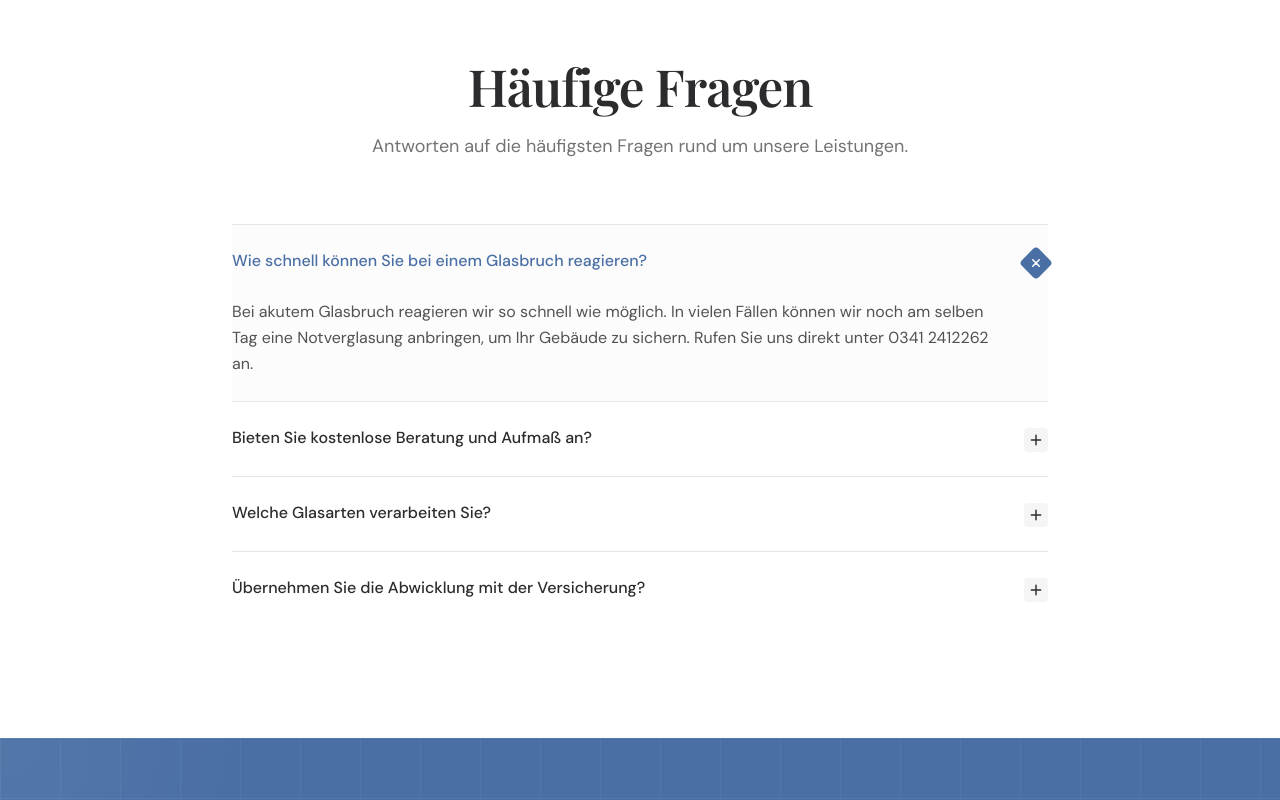
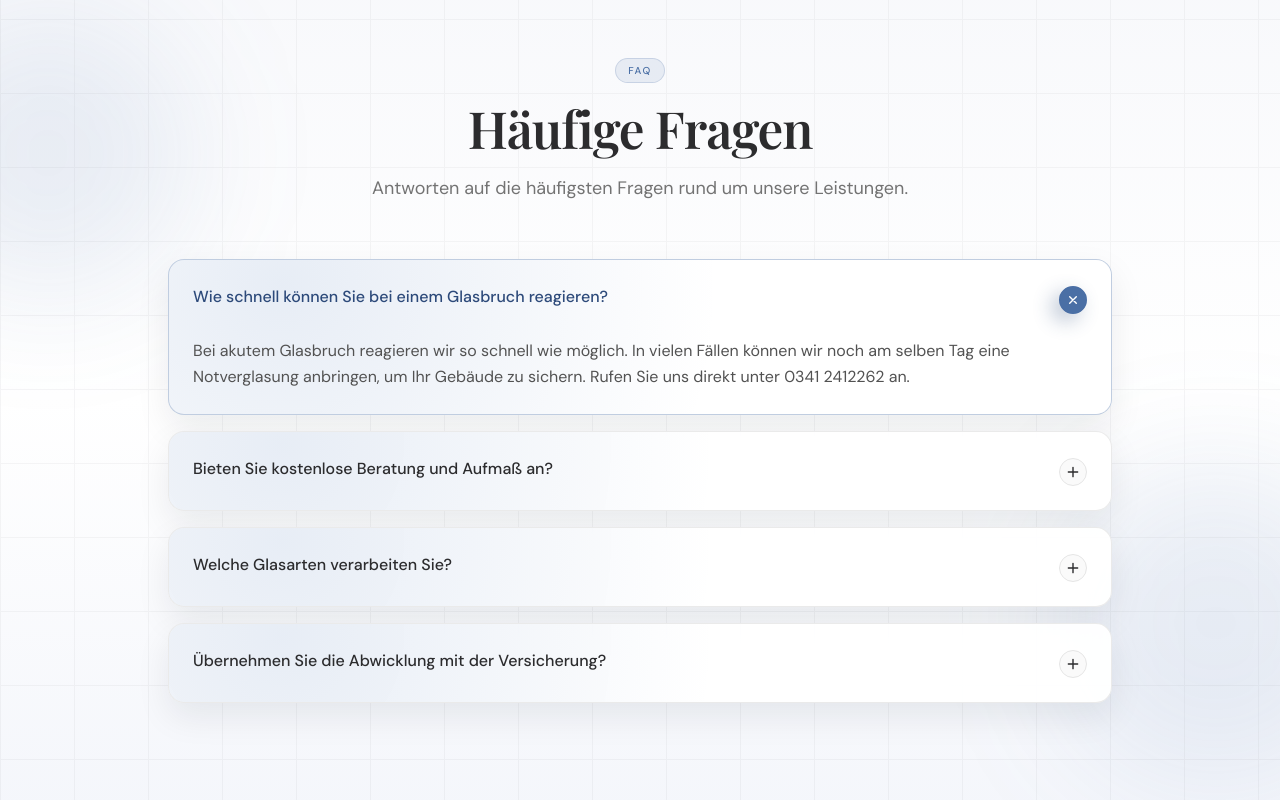
Before and after one commit to KonstantinM88/glaserei-schubert, a Next.js app: page /de in a window 1280 px wide. Shown: the part 5720-6520 px from the top of the page. Built offline with nearby package versions, Linux system fonts and the light colour scheme; no server answers; a web font is replaced by a local one.

Commit message:
FAQSection redesig

```diff
--- a/app/globals.css
+++ b/app/globals.css
@@ -317,6 +317,50 @@
     z-index: 2;
   }
 
+  .faq-reveal {
+    opacity: 0;
+    transform: translate3d(0, 26px, 0) scale(0.98);
+    filter: blur(1.1px);
+    transition: opacity 0.7s var(--ease-premium), transform 0.7s var(--ease-premium), filter 0.7s var(--ease-premium);
+  }
+  .faq-reveal.is-visible {
+    opacity: 1;
+    transform: translate3d(0, 0, 0) scale(1);
+    filter: blur(0);
+  }
+
+  .faq-item {
+    isolation: isolate;
+    will-change: transform, box-shadow;
+  }
+  .faq-item::before {
+    content: '';
+    position: absolute;
+    top: -120%;
+    left: -34%;
+    width: 28%;
+    height: 340%;
+    z-index: 1;
+    pointer-events: none;
+    opacity: 0;
+    transform: translateX(-140%) rotate(20deg);
+    background: linear-gradient(90deg, transparent, rgba(255, 255, 255, 0.72), transparent);
+    transition: transform 0.82s var(--ease-premium), opacity 0.44s var(--ease-premium);
+  }
+  .faq-item:hover::before,
+  .faq-item-open::before {
+    opacity: 1;
+    transform: translateX(430%) rotate(20deg);
+  }
+  .faq-item:hover .faq-item-bottom-line,
+  .faq-item-open .faq-item-bottom-line {
+    transform: scaleX(1);
+  }
+  .faq-item > * {
+    position: relative;
+    z-index: 2;
+  }
+
   @keyframes processNodePulse {
     0% {
       transform: scale(0.92);
@@ -521,6 +565,21 @@
       animation: none !important;
       transform: none !important;
     }
+    .faq-reveal {
+      opacity: 1;
+      transform: none;
+      filter: none;
+      transition: none;
+    }
+    .faq-item,
+    .faq-item::before,
+    .faq-item-open::before,
+    .faq-item-icon,
+    .faq-item-bottom-line {
+      transition: none !important;
+      animation: none !important;
+      transform: none !important;
+    }
 
     .trust-marquee-track {
       animation: none;
--- a/components/sections/FAQSection.tsx
+++ b/components/sections/FAQSection.tsx
@@ -1,42 +1,161 @@
 'use client'
 // components/sections/FAQSection.tsx
-import { useState } from 'react'
+import { useEffect, useRef, useState } from 'react'
 import { cn } from '@/lib/utils'
 
 interface FAQItem { question: string; answer: string }
 
-function FAQItem({ question, answer, defaultOpen }: FAQItem & { defaultOpen?: boolean }) {
+function FAQItemCard({ question, answer, defaultOpen }: FAQItem & { defaultOpen?: boolean }) {
   const [open, setOpen] = useState(!!defaultOpen)
+
   return (
-    <div className={cn('border-b border-neutral-200 last:border-0', open && 'bg-neutral-50/60')}>
-      <button onClick={() => setOpen(!open)} aria-expanded={open}
-        className="flex w-full items-start justify-between py-5 md:py-6 gap-4 text-left group">
-        <span className={cn('font-medium text-sm md:text-base transition-colors', open ? 'text-steel' : 'text-graphite group-hover:text-steel')}>
+    <article className={cn('group faq-item relative overflow-hidden rounded-2xl border border-neutral-200/80 bg-white/95 shadow-[0_14px_34px_rgba(16,24,40,0.08)] transition-all duration-500 hover:-translate-y-0.5 hover:border-steel/40 hover:shadow-[0_22px_46px_rgba(24,40,68,0.16)]', open && 'faq-item-open border-steel/35 bg-white')}>
+      <div className="pointer-events-none absolute inset-0 bg-[radial-gradient(circle_at_12%_16%,rgba(107,143,196,0.16),transparent_52%)]" />
+
+      <button
+        onClick={() => setOpen(!open)}
+        aria-expanded={open}
+        className="relative flex w-full items-start justify-between gap-4 p-5 md:p-6 text-left"
+      >
+        <span className={cn('font-medium text-sm md:text-base leading-relaxed transition-colors', open ? 'text-steel-dark' : 'text-graphite group-hover:text-steel')}>
           {question}
         </span>
-        <span className={cn('mt-0.5 flex h-6 w-6 shrink-0 items-center justify-center rounded-sm transition-all duration-300',
-          open ? 'bg-steel text-white rotate-45' : 'bg-neutral-100 text-graphite group-hover:bg-steel/10')}>
-          <svg className="h-3.5 w-3.5" fill="none" viewBox="0 0 24 24" stroke="currentColor"><path strokeLinecap="round" strokeLinejoin="round" strokeWidth={2.5} d="M12 4v16m8-8H4"/></svg>
+        <span className={cn('faq-item-icon mt-0.5 inline-flex h-7 w-7 shrink-0 items-center justify-center rounded-full border transition-all duration-300', open ? 'border-steel/60 bg-steel text-white rotate-45 shadow-[0_10px_20px_rgba(45,74,122,0.32)]' : 'border-neutral-200 bg-neutral-50 text-graphite group-hover:border-steel/35 group-hover:bg-steel/10')}>
+          <svg className="h-3.5 w-3.5" fill="none" viewBox="0 0 24 24" stroke="currentColor" aria-hidden="true">
+            <path strokeLinecap="round" strokeLinejoin="round" strokeWidth={2.4} d="M12 4v16m8-8H4" />
+          </svg>
         </span>
       </button>
-      <div className={cn('overflow-hidden transition-all duration-300', open ? 'max-h-96 pb-5 md:pb-6' : 'max-h-0')}>
-        <p className="text-sm md:text-base text-neutral-600 leading-relaxed pr-8 md:pr-10">{answer}</p>
+
+      <div className={cn('relative grid transition-[grid-template-rows,opacity,padding] duration-500 ease-out', open ? 'grid-rows-[1fr] opacity-100 px-5 pb-5 md:px-6 md:pb-6' : 'grid-rows-[0fr] opacity-0 px-5 md:px-6')}>
+        <div className="overflow-hidden">
+          <p className="text-sm md:text-base text-neutral-600 leading-relaxed pr-8 md:pr-10">{answer}</p>
+        </div>
       </div>
-    </div>
+
+      <span className="faq-item-bottom-line pointer-events-none absolute inset-x-6 bottom-0 h-px bg-gradient-to-r from-transparent via-steel/80 to-transparent scale-x-0 transition-transform duration-500 group-hover:scale-x-100" />
+    </article>
   )
 }
 
 export function FAQSection({ title, subtitle, items }: { title: string; subtitle: string; items: FAQItem[] }) {
+  const [headingVisible, setHeadingVisible] = useState(false)
+  const [visibleItems, setVisibleItems] = useState<boolean[]>(() => items.map(() => false))
+
+  const headingRef = useRef<HTMLDivElement | null>(null)
+  const itemRefs = useRef<Array<HTMLDivElement | null>>([])
+  const visibleItemsRef = useRef<boolean[]>(visibleItems)
+
+  useEffect(() => {
+    visibleItemsRef.current = visibleItems
+  }, [visibleItems])
+
+  useEffect(() => {
+    setHeadingVisible(false)
+    const initial = items.map(() => false)
+    setVisibleItems(initial)
+    visibleItemsRef.current = initial
+  }, [items.length])
+
+  useEffect(() => {
+    if (!('IntersectionObserver' in window)) {
+      setHeadingVisible(true)
+      setVisibleItems(items.map(() => true))
+      return
+    }
+
+    const observer = new IntersectionObserver(
+      (entries) => {
+        entries.forEach((entry) => {
+          if (!entry.isIntersecting) {
+            return
+          }
+
+          const target = entry.target as HTMLElement
+          const kind = target.dataset.faqKind
+
+          if (kind === 'heading') {
+            setHeadingVisible(true)
+            observer.unobserve(target)
+            return
+          }
+
+          const indexRaw = target.dataset.faqIndex
+          if (!indexRaw) {
+            return
+          }
+
+          const index = Number(indexRaw)
+          if (Number.isNaN(index)) {
+            return
+          }
+
+          if (!visibleItemsRef.current[index]) {
+            setVisibleItems((prev) => {
+              if (prev[index]) {
+                return prev
+              }
+              const next = [...prev]
+              next[index] = true
+              return next
+            })
+          }
+
+          observer.unobserve(target)
+        })
+      },
+      {
+        threshold: 0.2,
+        rootMargin: '0px 0px -10% 0px',
+      },
+    )
+
+    if (headingRef.current) {
+      observer.observe(headingRef.current)
+    }
+
+    itemRefs.current.forEach((item) => {
+      if (item) {
+        observer.observe(item)
+      }
+    })
+
+    return () => observer.disconnect()
+  }, [items.length])
+
   return (
-    <section className="section-py bg-white">
-      <div className="container-site max-w-4xl">
-        <div className="text-center mb-10 md:mb-16">
+    <section className="section-py relative overflow-hidden bg-[linear-gradient(180deg,#f7f8fb_0%,#ffffff_52%,#f4f6fb_100%)]">
+      <div className="pointer-events-none absolute inset-0 opacity-[0.04]" style={{ backgroundImage: 'linear-gradient(rgba(44,44,46,1) 1px, transparent 1px), linear-gradient(90deg, rgba(44,44,46,1) 1px, transparent 1px)', backgroundSize: '74px 74px' }} />
+      <div className="pointer-events-none absolute -left-24 top-16 h-72 w-72 rounded-full bg-steel/10 blur-3xl" />
+      <div className="pointer-events-none absolute -right-24 bottom-8 h-80 w-80 rounded-full bg-steel/10 blur-3xl" />
+
+      <div className="container-site max-w-5xl relative">
+        <div
+          ref={headingRef}
+          data-faq-kind="heading"
+          className={`faq-reveal text-center mb-10 md:mb-14 ${headingVisible ? 'is-visible' : ''}`}
+        >
+          <span className="inline-flex items-center rounded-full border border-steel/20 bg-steel/10 px-3 py-1 text-[10px] font-medium uppercase tracking-[0.16em] text-steel mb-3 md:mb-4">
+            FAQ
+          </span>
           <h2 className="text-graphite mb-4">{title}</h2>
-          <p className="text-neutral-500 text-base md:text-lg max-w-xl mx-auto">{subtitle}</p>
+          <p className="text-neutral-500 text-base md:text-lg max-w-2xl mx-auto leading-relaxed">{subtitle}</p>
         </div>
-        <div className="border-t border-neutral-200">
+
+        <div className="grid grid-cols-1 gap-3 md:gap-4">
           {items.map((item, i) => (
-            <FAQItem key={i} {...item} defaultOpen={i === 0} />
+            <div
+              key={`${item.question}-${i}`}
+              ref={(element) => {
+                itemRefs.current[i] = element
+              }}
+              data-faq-kind="item"
+              data-faq-index={i}
+              className={`faq-reveal ${visibleItems[i] ? 'is-visible' : ''}`}
+              style={{ transitionDelay: visibleItems[i] ? `${Math.min(i * 80, 320)}ms` : '0ms' }}
+            >
+              <FAQItemCard {...item} defaultOpen={i === 0} />
+            </div>
           ))}
         </div>
       </div>
```
